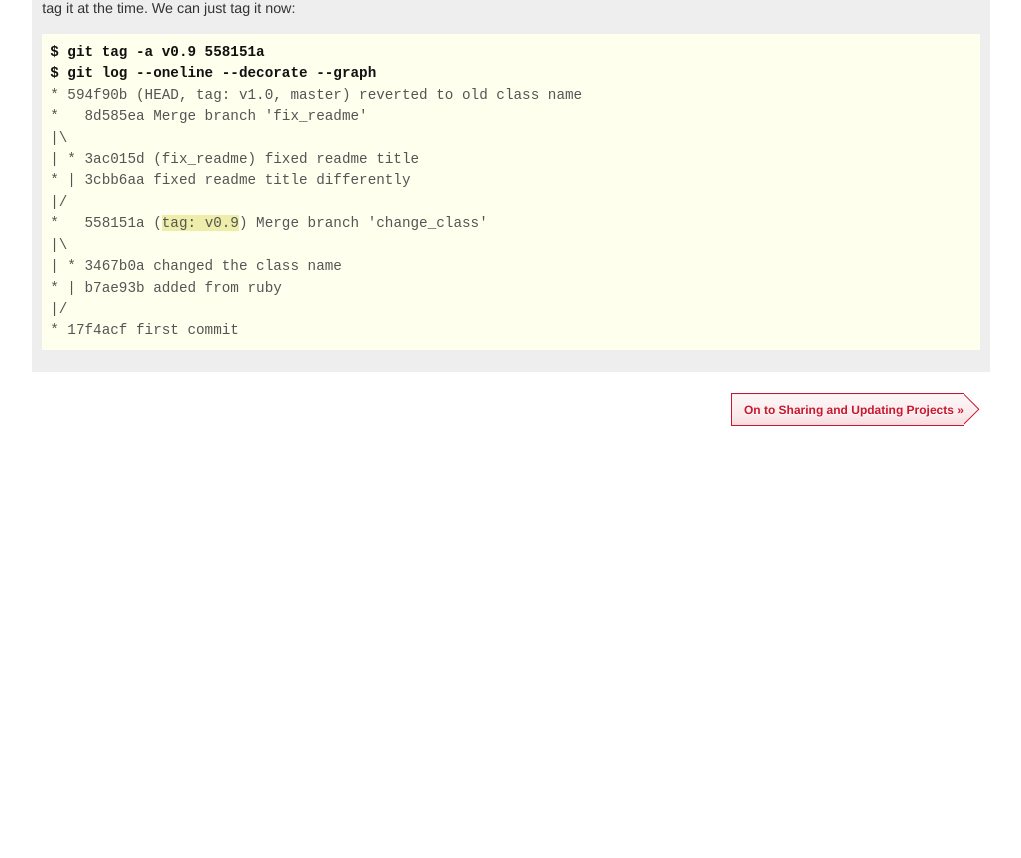
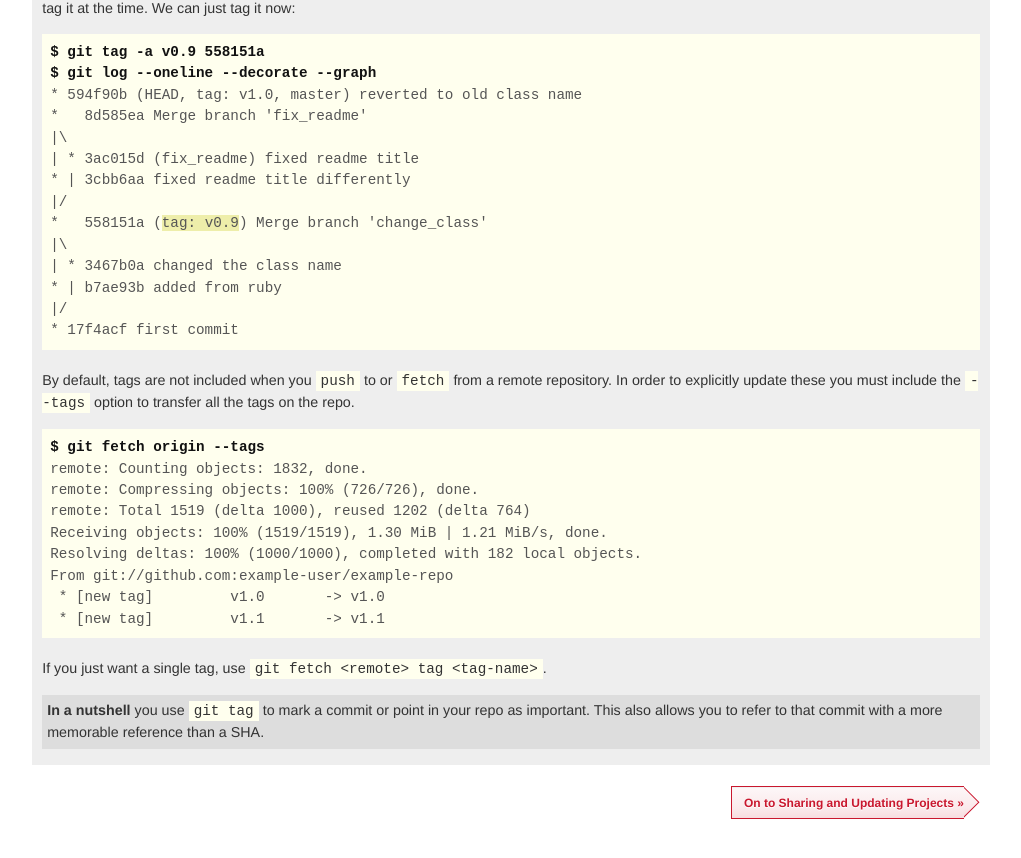
Before and after one commit to git/git-reference, a Jekyll site: the page built from branching/index.html, in a window 1280 px wide and 900 px high, scrolled down 10773 px. Shown: the top 858 px of the window, without its empty margins (227-1248 px from the left). Built offline with Jekyll 4.4.1, drawn with Linux system fonts in a browser that asks for light colours; nearby versions of some CDN libraries; library files that are not in the unit come from our copies; before the commit the page ends 11280 px from its top, so only the background shows below that.

Commit message:
Tip about tags not coming down the aisle unless you call for them
Tags are so incidental they are not normally slurped with the
usual fetch or push commands. A little heads up.

Also adds a nutshell inline with the rest of the cards.

```diff
--- a/branching/index.html
+++ b/branching/index.html
@@ -774,6 +774,35 @@ ab5ab4c added erlang
 * 17f4acf first commit
 </pre>
 
+    <p>By default, tags are not included when you <code>push</code> to or
+      <code>fetch</code> from a remote repository. In order to explicitly
+      update these you must include the <code>--tags</code> option to transfer
+      all the tags on the repo.
+    </p>
+
+<pre>
+<b>$ git fetch origin --tags</b>
+remote: Counting objects: 1832, done.
+remote: Compressing objects: 100% (726/726), done.
+remote: Total 1519 (delta 1000), reused 1202 (delta 764)
+Receiving objects: 100% (1519/1519), 1.30 MiB | 1.21 MiB/s, done.
+Resolving deltas: 100% (1000/1000), completed with 182 local objects.
+From git://github.com:example-user/example-repo
+ * [new tag]         v1.0       -> v1.0
+ * [new tag]         v1.1       -> v1.1
+</pre>
+
+    <p>If you just want a single tag, use
+      <code>git fetch &lt;remote> tag &lt;tag-name></code>.
+    </p>
+
+    <p class="nutshell">
+    <b>In a nutshell</b> you use <code>git tag</code> to mark a
+    commit or point in your repo as important. This also allows
+    you to refer to that commit with a more memorable reference
+    than a SHA.
+    </p>
+
   </div>
 </div>
 
```
